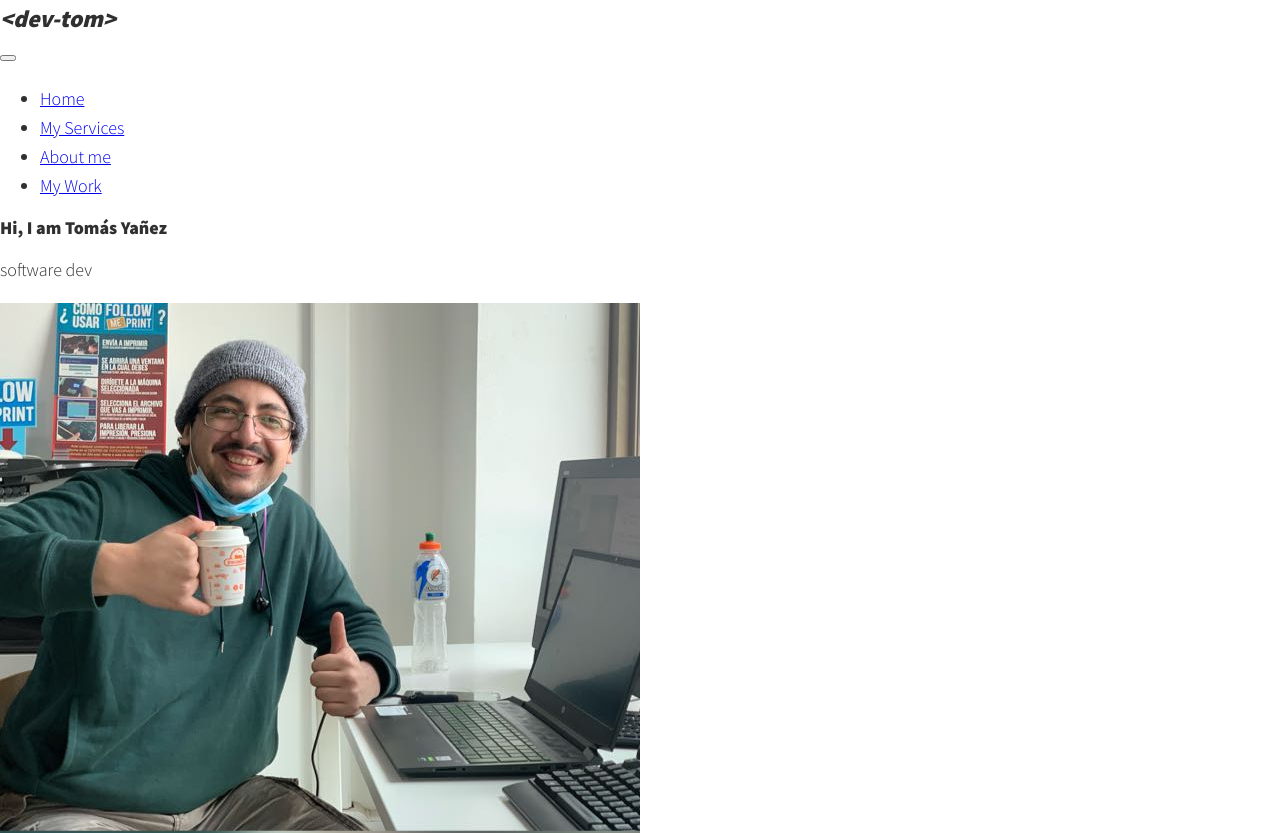
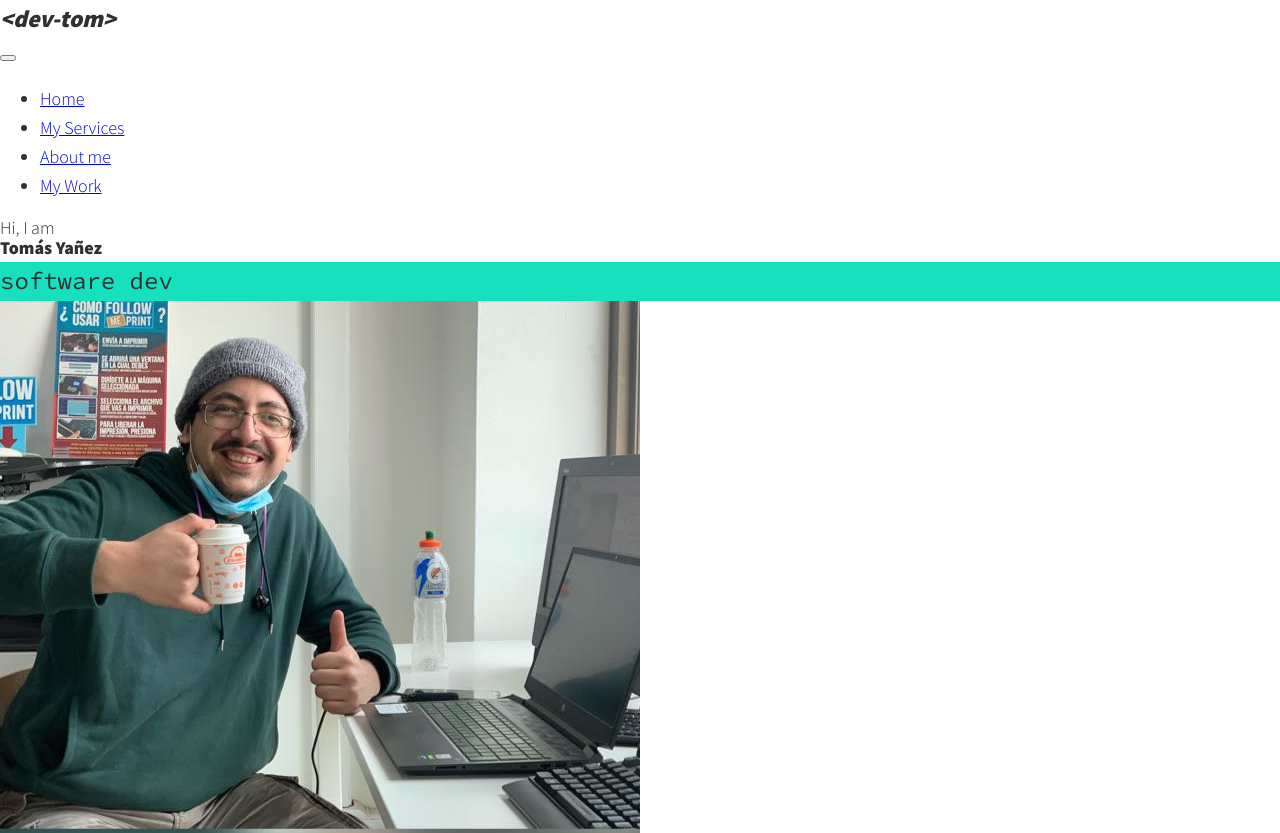
Before and after one commit to TSYF/portfolio_1, a Vue app: page / in a window 1280 px wide. Shown: the top 833 px of the page. Built offline with nearby package versions, Linux system fonts and the light colour scheme.

Commit message:
section typography and strong tag weight

```diff
--- a/src/assets/main.scss
+++ b/src/assets/main.scss
@@ -53,6 +53,10 @@ img {
 }
 
 
+strong {
+    font-weight: var(--fw-bold);
+}
+
 /* Typography */
 
 
@@ -64,3 +68,29 @@ img {
 h1 { @extend %h; font-size: var(--fs-h1); }
 h2 { @extend %h; font-size: var(--fs-h2); }
 h3 { @extend %h; font-size: var(--fs-h3); }
+
+.section {
+
+    &__title {
+        margin-bottom: .25em;
+
+        &--intro {
+            font-weight: var(--fw-regular);
+
+            strong {
+                display: block;
+            }
+        }
+    }
+
+    &__subtitle {
+        margin: 0;
+        font-size: var(--fs-h3);
+
+        &--intro,
+        &--about {
+            background-color: var(--color-accent);
+            font-family: var(--ff-secondary);
+        }
+    }
+}
```
